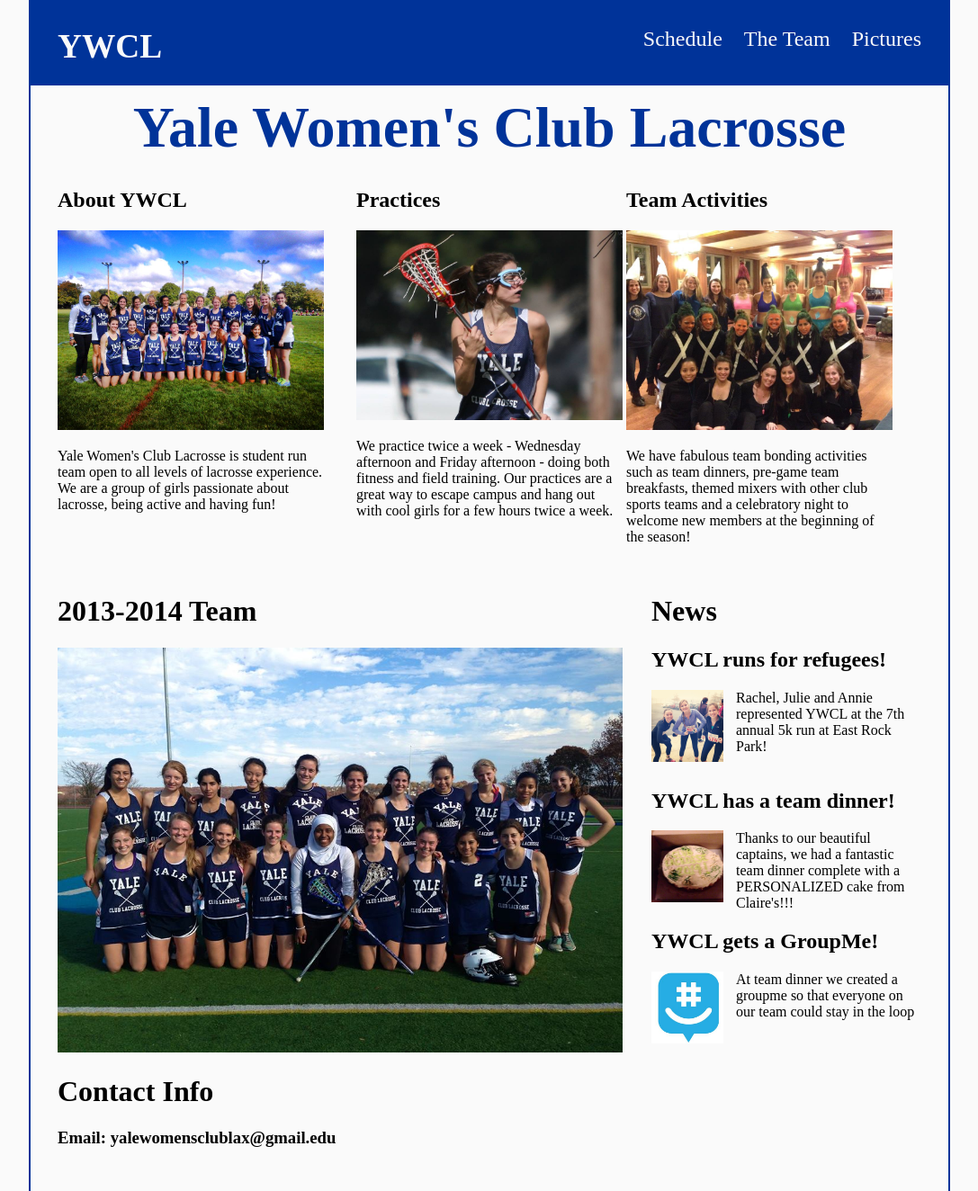
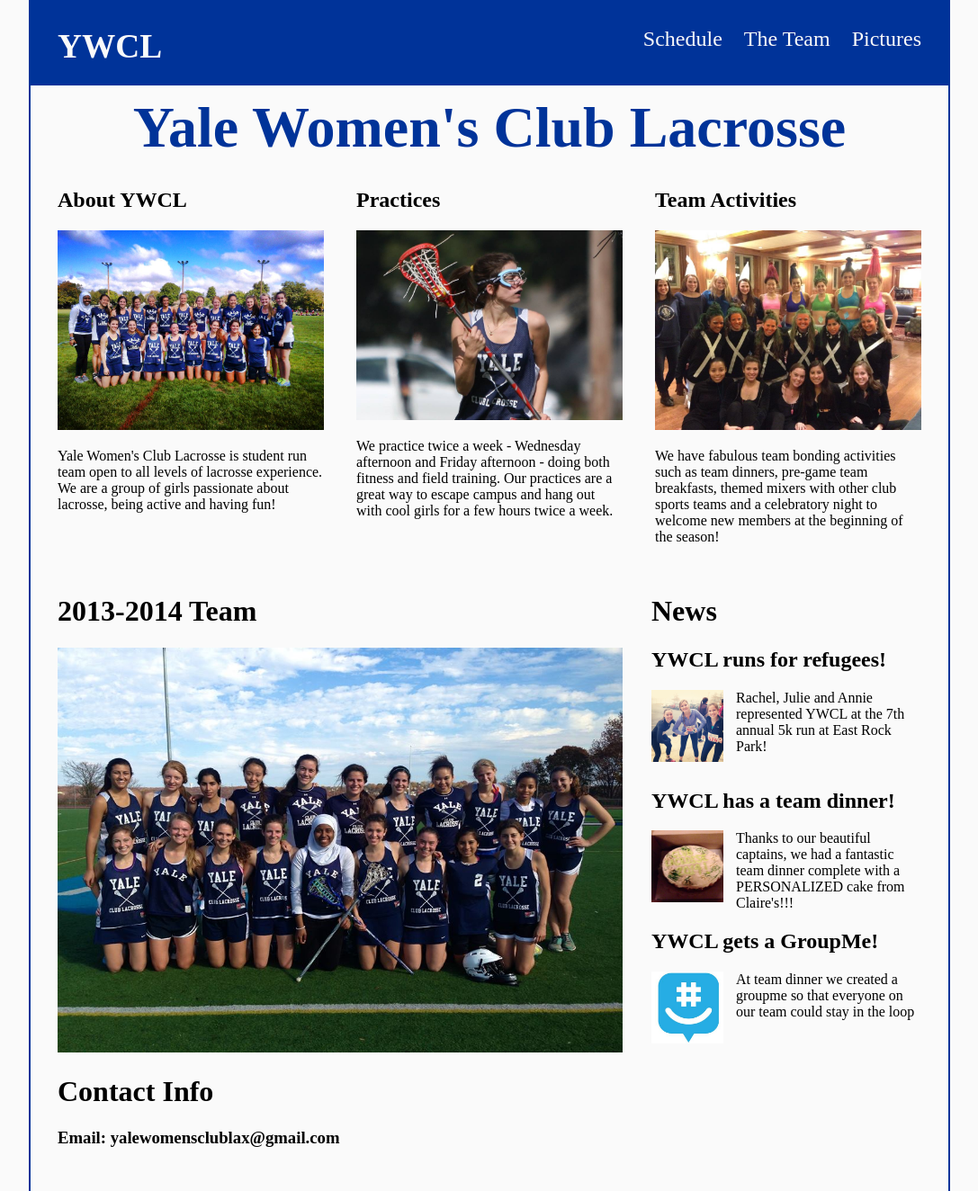
Before and after one commit to yalewomensclublacrosse/annielcook.github.io, a plain HTML site: page index.html in a window 1280 px wide. Shown: the whole page at 90% size, without its empty margins (96-1183 px from the left). Drawn offline with Linux system fonts and the light colour scheme.

Commit message:
spacing, gmail.edu -> gmail.com

```diff
--- a/index.html
+++ b/index.html
@@ -28,13 +28,13 @@
 			<br>
 		</div>
 
-		<div class="column-far-right">
+		<div class="column">
 			<a href="./schedule.html"><h2>Practices</h2></a>
 			<img src="./images/emma.jpg">
 			<p>We practice twice a week - Wednesday afternoon and Friday afternoon - doing both fitness and field training. Our practices are a great way to escape campus and hang out with cool girls for a few hours twice a week.</p>
 			<br>
 		</div>
-				<div class="column">
+				<div class="column-far-right">
 			<a href="./pictures.html"><h2>Team Activities</h2></a>
 			<img src="./images/teaminitiation.jpg">
 			<p>We have fabulous team bonding activities such as team dinners, pre-game team breakfasts, themed mixers with other club sports teams and a celebratory night to welcome new members at the beginning of the season!</p>
@@ -71,7 +71,7 @@
 	</div>
 	<div class="bottom-section">
 		<h1>Contact Info</h1>
-		<h3>Email: yalewomensclublax@gmail.edu</h3>
+		<h3>Email: yalewomensclublax@gmail.com</h3>
 	</div>
 </div>
 </body>
```
